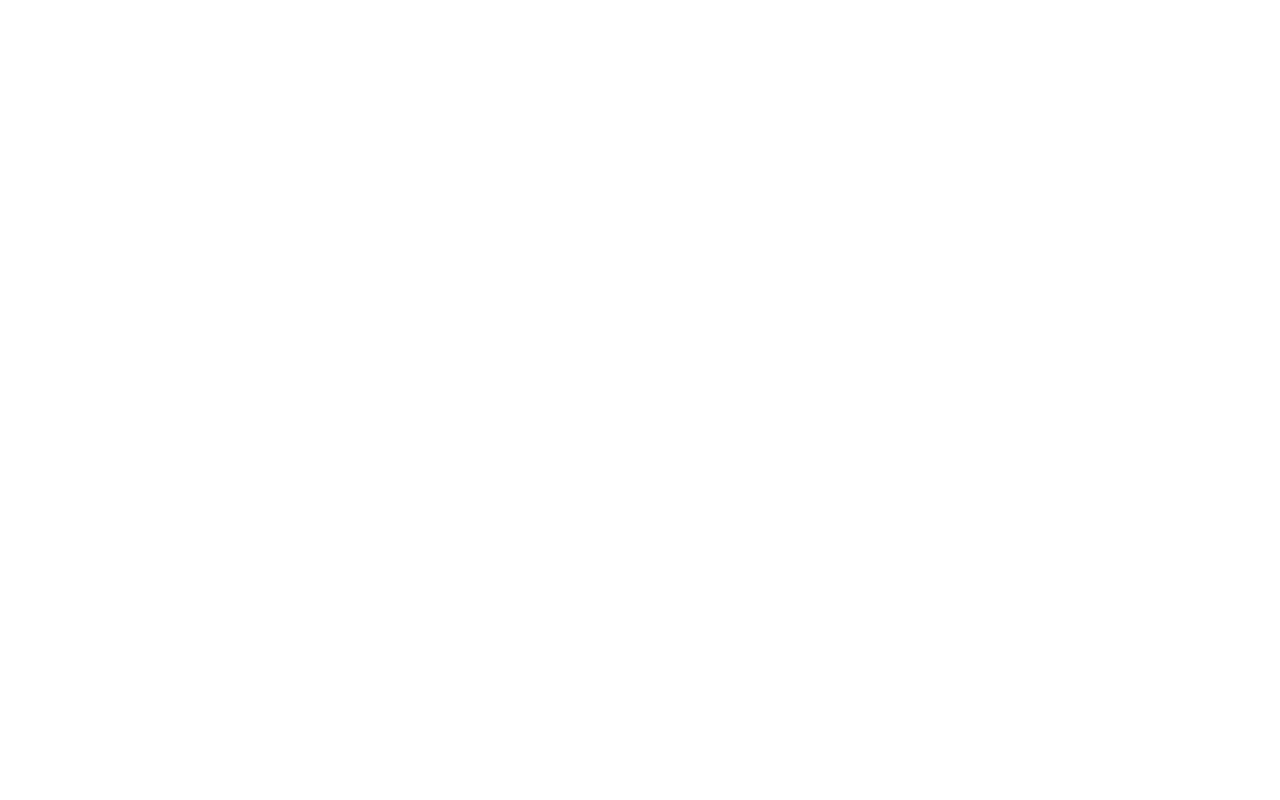
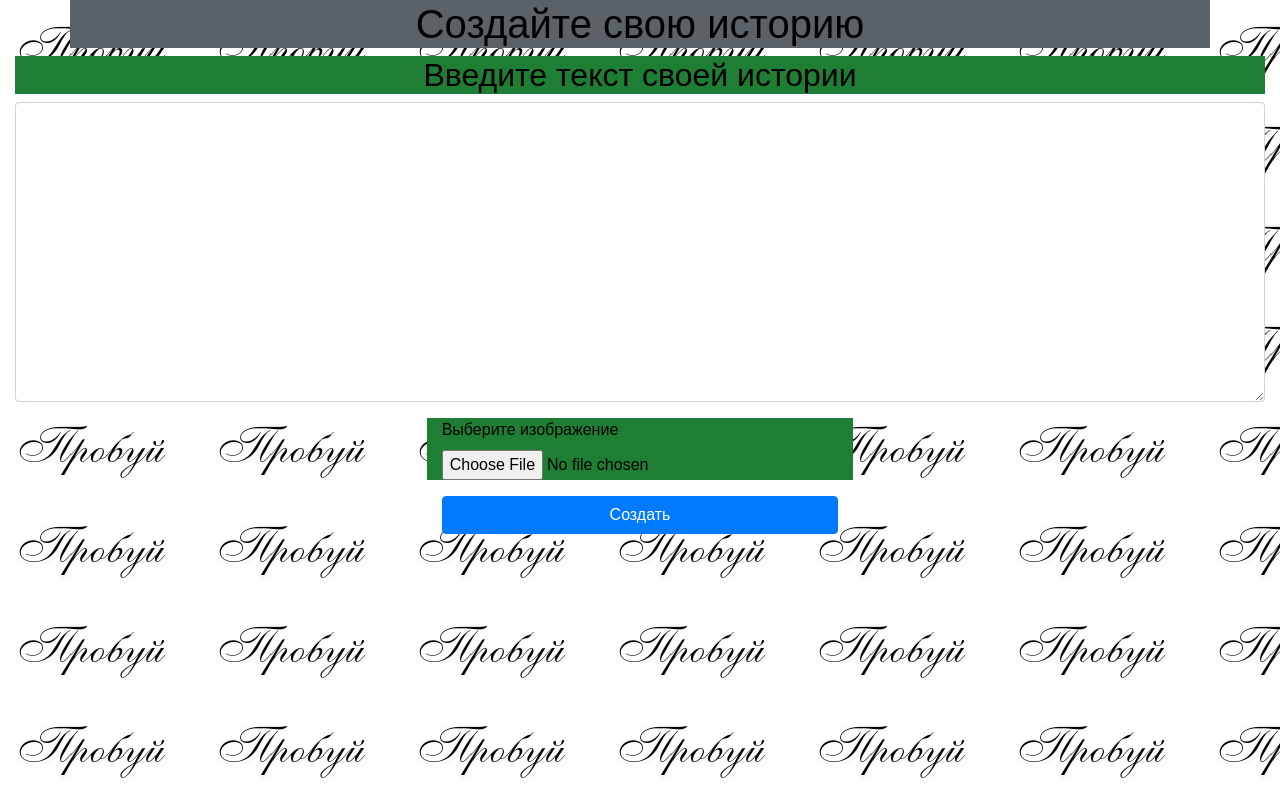
Before and after one commit to DieNice/AnimatedStories, a plain HTML site: page html/strorycreate.html in a window 1280 px wide. Drawn offline with nearby package versions, Linux system fonts and the light colour scheme.

Commit message:
add elements to page create story

```diff
--- a/html/strorycreate.html
+++ b/html/strorycreate.html
@@ -3,7 +3,43 @@
 <head>
     <meta charset="UTF-8">
     <title>Create Story</title>
+    <link href="../styles/main.css" rel="stylesheet" type="text/css">
+    <link href="../styles/controlelements.css" rel="stylesheet" type="text/css">
+    <link href="../styles/myborder.css" rel="stylesheet" type="text/css">
+    <link href="../styles/bootstrap.css" rel="stylesheet" type="text/css">
+    <link href="https://fonts.googleapis.com/css?family=Lobster&display=swap" rel="stylesheet">
+    <link href="../styles/createstrory.css" rel="stylesheet" type="text/css">
 </head>
 <body>
+<div class="container headertext">
+    <h1>Создайте свою историю</h1>
+</div>
+
+
+<div class="container-fluid">
+    <h2 class="headertextarea">Введите текст своей истории</h2>
+    <div class="form-group" >
+<!--        <label for="exampleFormControlTextarea1">Example textarea</label>-->
+        <textarea class="form-control" id="exampleFormControlTextarea1" rows="3"></textarea>
+    </div>
+</div>
+
+<div class="container col-3"></div>
+    <div class="form-group container-fluid col-4 choosefile">
+        <label for="exampleFormControlFile1">Выберите изображение</label>
+        <input type="file" class="form-control-file" id="exampleFormControlFile1">
+    </div>
+<div class="container col-3"></div>
+<div class="container col-3"></div>
+<div class="container col-4 align-content-center"> <button type="submit" class="btn btn-primary container-fluid">Создать</button></div>
+<div class="container col-3"></div>
+<script src="https://code.jquery.com/jquery-3.2.1.slim.min.js"
+        integrity="sha384-KJ3o2DKtIkvYIK3UENzmM7KCkRr/rE9/Qpg6aAZGJwFDMVNA/GpGFF93hXpG5KkN"
+        crossorigin="anonymous"></script>
+<script src="https://cdnjs.cloudflare.com/ajax/libs/popper.js/1.12.9/umd/popper.min.js"
+        integrity="sha384-ApNbgh9B+Y1QKtv3Rn7W3mgPxhU9K/ScQsAP7hUibX39j7fakFPskvXusvfa0b4Q"
+        crossorigin="anonymous"></script>
+<script src="scripts/bootstrap.js">
+</script>
 </body>
 </html>
--- /dev/null
+++ b/styles/createstrory.css
@@ -0,0 +1,41 @@
+
+* {
+    margin: 0;
+    padding: 0;
+    outline: none;
+}
+
+html {
+    height: 100%
+}
+
+body {
+    width: 100%;
+    height: 100%;
+    color: black;
+    font-family: "Segoe U", Arial, sans-serif;
+    font-size: 1em;
+    background-image: url("../images/background.jpeg");
+}
+
+textarea{
+    width: 80%;
+    height: 300px!important;
+    font-family: 'Lobster', cursive;
+    font-size: x-large;
+}
+
+.headertext{
+    text-align: center !important;
+    background-color: #5a6268;
+
+}
+
+.headertextarea{
+    text-align: center !important;
+    background-color: #1e7e34;
+}
+
+.choosefile{
+    background-color: #1e7e34;
+}
```
